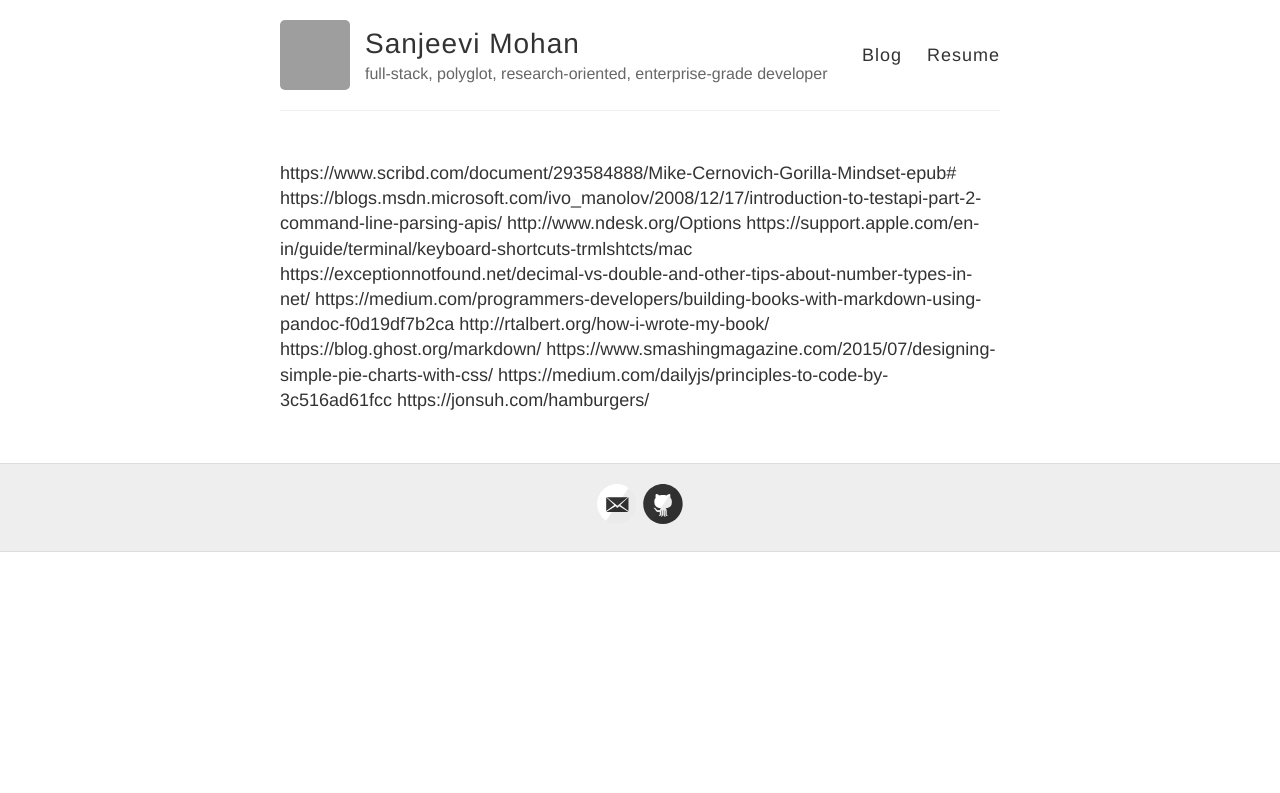
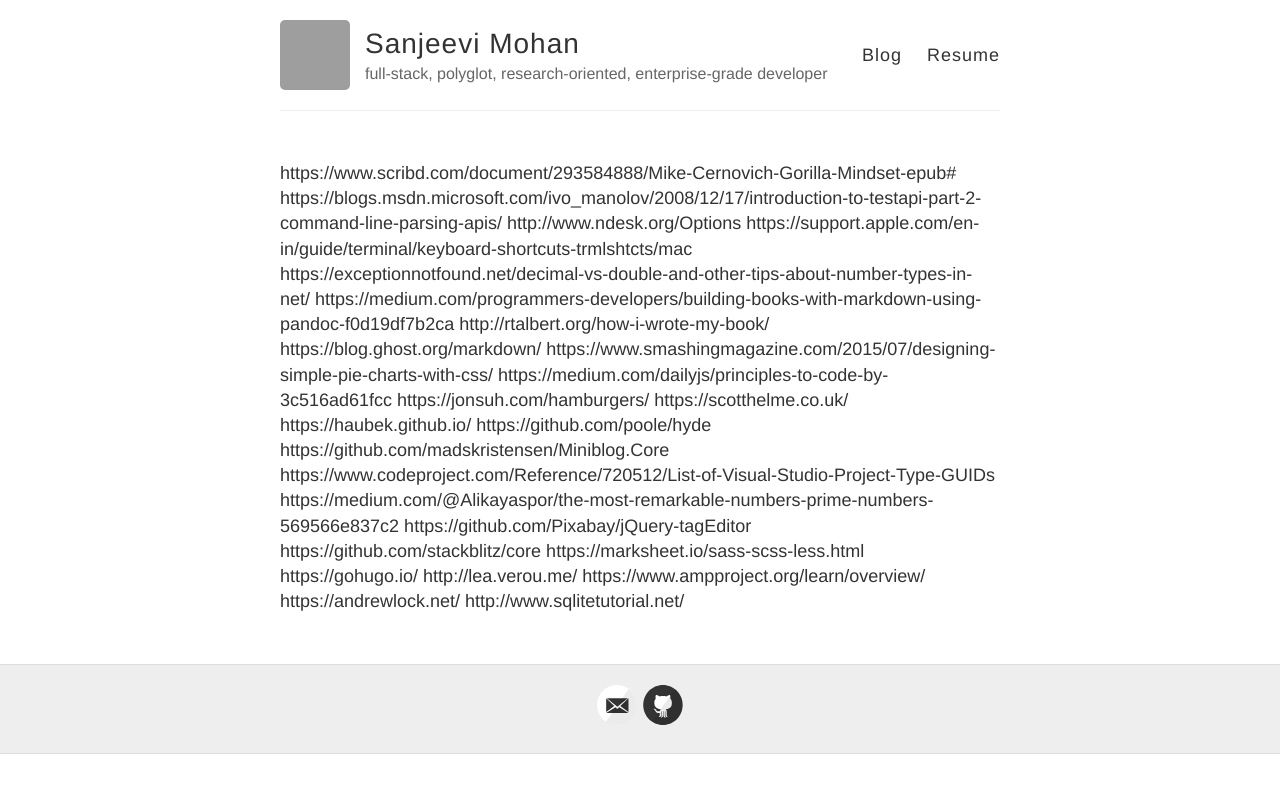
Before and after one commit to prasanjeevi/prasanjeevi.github.io, a Jekyll site: the page built from bookmarks.md, in a window 1280 px wide. Shown: the top 793 px of the page. Built offline with Jekyll 4.4.1, drawn with Linux system fonts in a browser that asks for light colours; our own code applies the rules of GitHub Pages for plain Markdown files; some of the changed lines change nothing that is shown; grey boxes are pictures that could not be loaded.

Commit message:
Update bookmarks.md

```diff
--- a/bookmarks.md
+++ b/bookmarks.md
@@ -9,3 +9,17 @@
 https://www.smashingmagazine.com/2015/07/designing-simple-pie-charts-with-css/
 https://medium.com/dailyjs/principles-to-code-by-3c516ad61fcc
 https://jonsuh.com/hamburgers/
+https://scotthelme.co.uk/
+https://haubek.github.io/
+https://github.com/poole/hyde
+https://github.com/madskristensen/Miniblog.Core
+https://www.codeproject.com/Reference/720512/List-of-Visual-Studio-Project-Type-GUIDs
+https://medium.com/@Alikayaspor/the-most-remarkable-numbers-prime-numbers-569566e837c2
+https://github.com/Pixabay/jQuery-tagEditor
+https://github.com/stackblitz/core
+https://marksheet.io/sass-scss-less.html
+https://gohugo.io/
+http://lea.verou.me/
+https://www.ampproject.org/learn/overview/
+https://andrewlock.net/
+http://www.sqlitetutorial.net/
```
